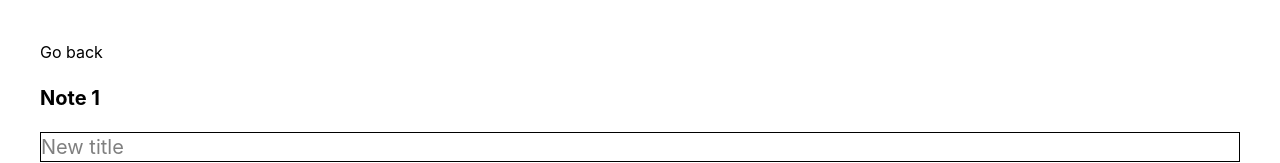
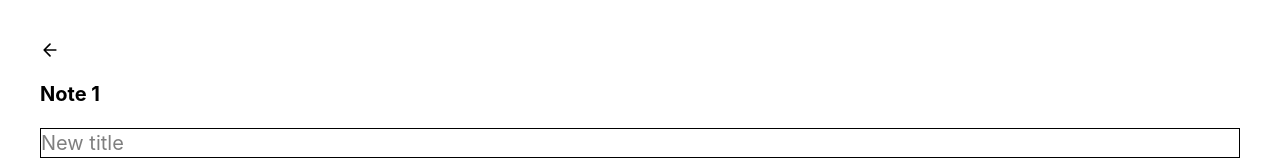
Before and after one commit to toranbehera/notes-application, a Vue app in the folder frontend/: page /notes/1 in a window 1280 px wide. Shown: the top 163 px of the page. Built offline with nearby package versions, Linux system fonts and the light colour scheme.

Commit message:
make notes list scrollable

```diff
--- a/frontend/src/components/Note.vue
+++ b/frontend/src/components/Note.vue
@@ -11,7 +11,11 @@ function navigateHome(){
 
 <template>
     <div class="space-y-5">
-    <button @click="navigateHome">Go back</button>
+    <button @click="navigateHome">
+        <svg width="20" height="20" viewBox="0 0 24 24" fill="none" xmlns="http://www.w3.org">
+            <path d="M19 12H5M5 12L12 19M5 12L12 5" stroke="currentColor" stroke-width="2" stroke-linecap="round" stroke-linejoin="round"/>
+        </svg>
+    </button>
 
     <h1 class="text-xl font-bold">
         Note {{ route.params.id }}
--- a/frontend/src/components/NotesListView.vue
+++ b/frontend/src/components/NotesListView.vue
@@ -24,6 +24,7 @@ function addNote(){
   <div class="mx-auto space-y-10 text-center">
     <h1 class="text-xl font-bold">Lotion</h1>
 
+    <div class="space-y-5">
      <NoteCard
         v-for="note in list"
         :key="note.id"
@@ -31,7 +32,9 @@ function addNote(){
         :title="note.title"
         :date="note.date"
       />
+    </div>
 
+    <div class="bg-white p-3 sticky bottom-5">
       <div class="border-1 p-3 flex flex-col gap-3 w-70 mx-auto">
         <label for="title">Title</label>
         <input v-model="noteTitle" type="text" id="title" class="border">
@@ -45,4 +48,6 @@ function addNote(){
         <button @click="addNote" class="bg-blue-400 p-1 w-30 mx-auto text-white rounded-md">Add to list</button>
       </div>
     </div>
+
+  </div>
 </template>
```
Lines whose indentation alone changed are shown as unchanged.
